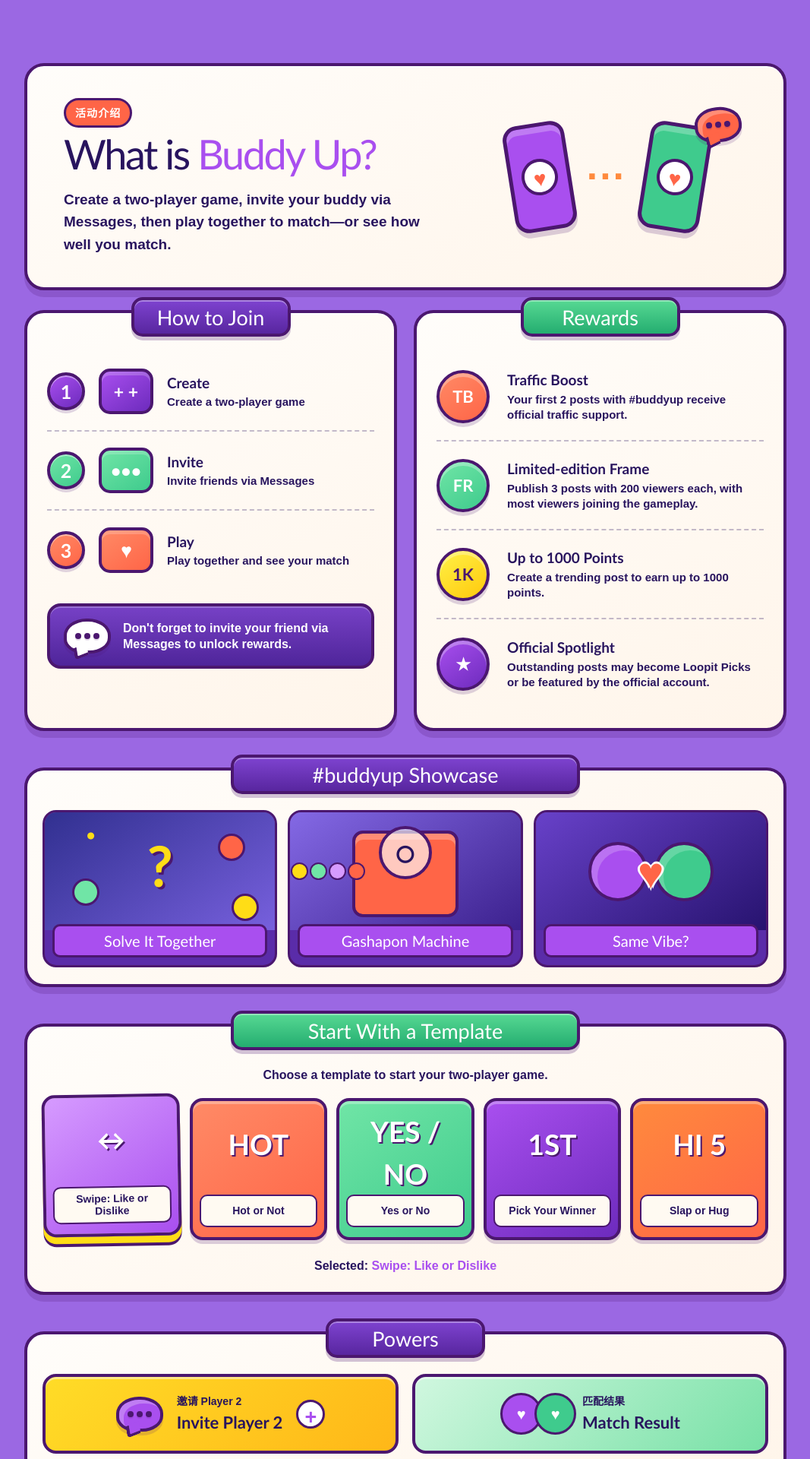
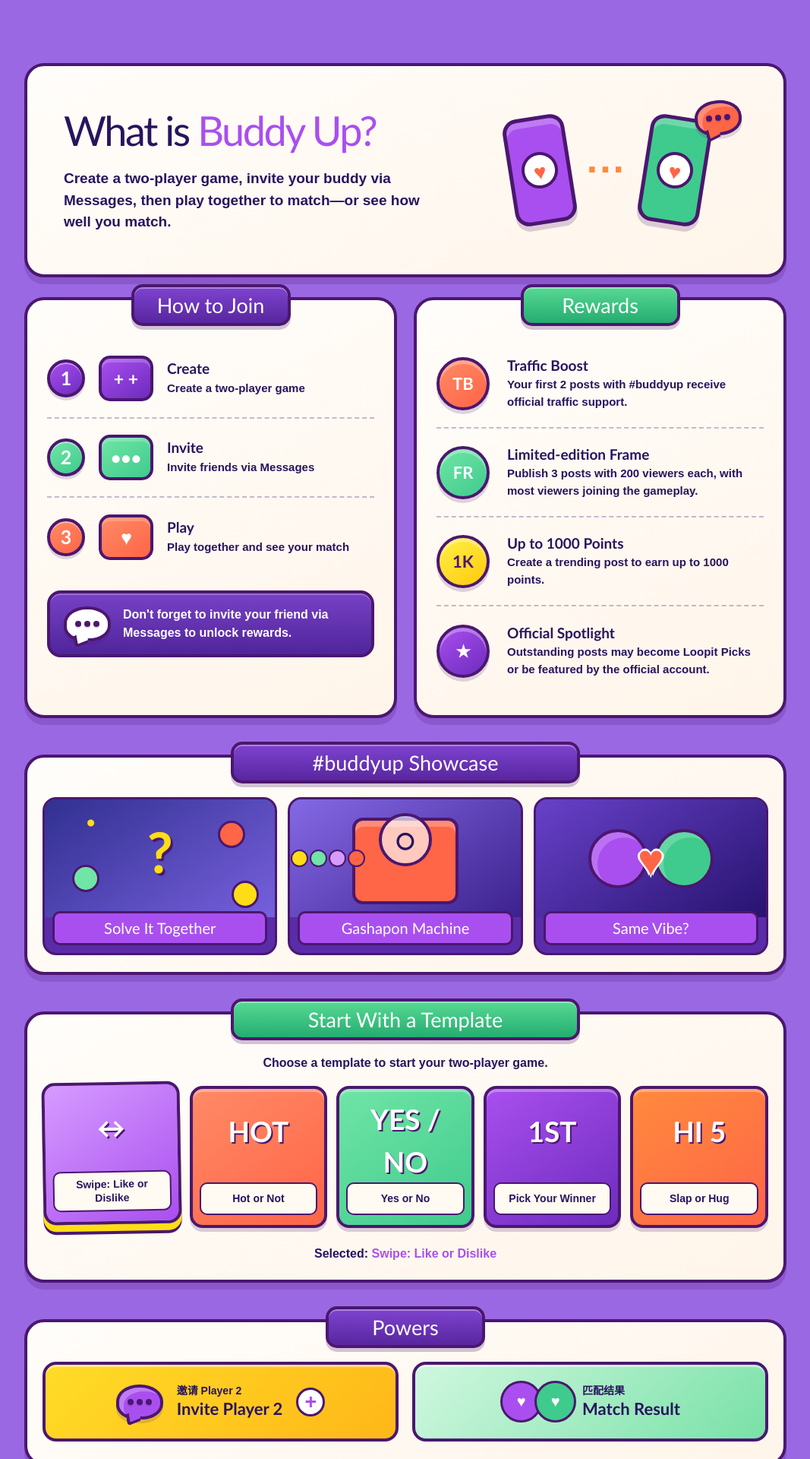
Before and after one commit to yhr502524848-boop/buddy-up-h5, a Next.js app: page / in a window 1280 px wide. Shown: the part 800-2720 px from the top of the page at 76% size, without its empty margins (106-1173 px from the left). Built offline with nearby package versions, Linux system fonts and the light colour scheme.

Commit message:
Standardize section line spacing

```diff
--- a/app/globals.css
+++ b/app/globals.css
@@ -14,6 +14,9 @@
   --cream: #fffaf2;
   --white: #fff;
   --page-bg: #9b68e3;
+  --leading-section-title: 1.15;
+  --leading-body: 1.5;
+  --leading-label: 1.25;
 }
 
 * { box-sizing: border-box; }
@@ -23,6 +26,7 @@
   background: var(--page-bg);
   color: var(--ink);
   font-family: "Arial Rounded MT Bold", "Trebuchet MS", Arial, sans-serif;
+  line-height: var(--leading-body);
 }
 main { background: var(--page-bg); }
 a { color: inherit; }
@@ -472,22 +476,10 @@
   align-items: center;
   padding: 42px 48px;
 }
-.eyebrow {
-  display: inline-block;
-  margin: 0 0 8px;
-  padding: 6px 12px;
-  color: white;
-  background: var(--coral);
-  border: 3px solid var(--outline);
-  border-radius: 999px;
-  font-size: 14px;
-  font-weight: 900;
-  letter-spacing: .08em;
-}
 .intro h2 {
   margin: 0 0 18px;
   font-size: clamp(32px, 5vw, 54px);
-  line-height: 1;
+  line-height: var(--leading-section-title);
   letter-spacing: -.045em;
 }
 .intro h2 span { color: var(--purple); }
@@ -497,7 +489,7 @@
   font-family: Arial, sans-serif;
   font-size: 19px;
   font-weight: 700;
-  line-height: 1.55;
+  line-height: var(--leading-body);
 }
 .buddy-scene {
   position: relative;
@@ -590,7 +582,7 @@
   border-radius: 15px;
   box-shadow: 0 5px 0 rgba(75,23,111,.25), inset 0 2px 0 rgba(255,255,255,.35);
 }
-.ribbon h2 { margin: 0; font-size: 27px; line-height: 1; text-align: center; }
+.ribbon h2 { margin: 0; font-size: 27px; line-height: var(--leading-section-title); text-align: center; }
 .purple-ribbon { background: linear-gradient(#7e43d0, #58269f); }
 .mint-ribbon { background: linear-gradient(#57d993, #24ad70); }
 .wide-ribbon { min-width: min(460px, 78vw); }
@@ -614,10 +606,10 @@
   font-family: Arial, sans-serif;
   font-size: 15px;
   font-weight: 700;
-  line-height: 1.3;
+  line-height: var(--leading-body);
 }
 .step-list b,
-.reward-list b { margin-bottom: 3px; font-family: "Arial Rounded MT Bold", "Trebuchet MS", Arial, sans-serif; font-size: 19px; color: var(--ink); }
+.reward-list b { margin-bottom: 3px; font-family: "Arial Rounded MT Bold", "Trebuchet MS", Arial, sans-serif; font-size: 19px; line-height: var(--leading-label); color: var(--ink); }
 .number-badge {
   width: 50px;
   height: 50px;
@@ -660,7 +652,7 @@
   border-radius: 18px;
   box-shadow: inset 0 2px 0 rgba(255,255,255,.25);
 }
-.reminder p { margin: 0; font-family: Arial, sans-serif; font-size: 16px; font-weight: 800; line-height: 1.35; }
+.reminder p { margin: 0; font-family: Arial, sans-serif; font-size: 16px; font-weight: 800; line-height: var(--leading-body); }
 .reward-list li {
   grid-template-columns: 76px 1fr;
   gap: 17px;
@@ -704,7 +696,7 @@
   border: 3px solid var(--outline);
   border-radius: 10px;
   font-size: clamp(14px, 2.8vw, 20px);
-  line-height: 1.1;
+  line-height: var(--leading-section-title);
   text-align: center;
 }
 .showcase-art { position: relative; min-height: 155px; overflow: hidden; }
@@ -730,6 +722,7 @@
   margin: 0 0 18px;
   font-family: Arial, sans-serif;
   font-weight: 700;
+  line-height: var(--leading-body);
   text-align: center;
 }
 .template-grid {
@@ -770,13 +763,13 @@
   border-radius: 10px;
   font-family: Arial, sans-serif;
   font-size: 14px;
-  line-height: 1.1;
+  line-height: var(--leading-label);
 }
 .template-card:hover { filter: brightness(1.05); transform: translateY(-3px); }
 .template-card:active { transform: translateY(2px); }
 .template-card:focus-visible { outline: 4px solid var(--yellow); outline-offset: 3px; }
 .template-card.selected { transform: translateY(-5px) rotate(-1deg); box-shadow: 0 9px 0 var(--yellow), 0 13px 0 var(--outline); }
-.selection { margin: 22px 0 0; text-align: center; font-family: Arial, sans-serif; font-weight: 700; }
+.selection { margin: 22px 0 0; text-align: center; font-family: Arial, sans-serif; font-weight: 700; line-height: var(--leading-body); }
 .selection strong { color: var(--purple); }
 
 .powers { padding-bottom: 28px; }
@@ -795,8 +788,8 @@
 .invite-power { background: linear-gradient(135deg, #ffdc27, #ffb718); }
 .match-power { background: linear-gradient(135deg, #d0f7df, #79e1a7); }
 .power-grid article > div:not(.match-faces) { display: flex; flex-direction: column; }
-.power-grid article span { font-family: Arial, sans-serif; font-size: 14px; font-weight: 700; }
-.power-grid article b { font-size: 22px; }
+.power-grid article span { font-family: Arial, sans-serif; font-size: 14px; font-weight: 700; line-height: var(--leading-label); }
+.power-grid article b { font-size: 22px; line-height: var(--leading-label); }
 .plus-badge { width: 38px; height: 38px; display: grid; place-items: center; border: 3px solid var(--outline); border-radius: 50%; background: white; color: var(--purple); font-size: 27px !important; }
 .match-faces { display: flex; }
 .match-faces i { width: 55px; height: 55px; display: grid; place-items: center; margin-right: -10px; color: white; background: var(--purple); border: 3px solid var(--outline); border-radius: 50%; font-style: normal; font-size: 20px; }
@@ -818,8 +811,8 @@
   border-radius: 26px;
   box-shadow: 0 9px 0 rgba(75,23,111,.28), inset 0 3px 0 rgba(255,255,255,.16);
 }
-.finale p { margin: 0 0 5px; color: var(--mint); font-size: 17px; font-weight: 900; }
-.finale h2 { margin: 0; font-size: clamp(27px, 5vw, 48px); line-height: 1; }
+.finale p { margin: 0 0 5px; color: var(--mint); font-size: 17px; font-weight: 900; line-height: var(--leading-body); }
+.finale h2 { margin: 0; font-size: clamp(27px, 5vw, 48px); line-height: var(--leading-section-title); }
 .final-cta { min-width: 260px; margin: 0; color: var(--ink); }
 .mobile-join { display: none; }
 .toast {
@@ -978,20 +971,14 @@
     gap: 16px;
     padding: 24px 16px 20px;
   }
-  .eyebrow {
-    margin-bottom: 8px;
-    padding: 4px 10px;
-    font-size: 12px;
-    line-height: 16px;
-  }
   .intro h2 {
     margin-bottom: 12px;
     font-size: 24px;
-    line-height: 1.15;
+    line-height: var(--leading-section-title);
   }
   .intro .section-copy > p:last-child {
     font-size: 14px;
-    line-height: 1.5;
+    line-height: var(--leading-body);
   }
 
   .two-column {
@@ -1009,7 +996,7 @@
   }
   .ribbon h2 {
     font-size: 20px;
-    line-height: 1.1;
+    line-height: var(--leading-section-title);
   }
   .step-list li,
   .reward-list li {
@@ -1022,13 +1009,13 @@
   .step-list li > span:last-child,
   .reward-list li > span:last-child {
     font-size: 13px;
-    line-height: 1.45;
+    line-height: var(--leading-body);
   }
   .step-list b,
   .reward-list b {
     margin-bottom: 2px;
     font-size: 16px;
-    line-height: 1.2;
+    line-height: var(--leading-label);
   }
   .number-badge {
     width: 44px;
@@ -1049,7 +1036,7 @@
   }
   .reminder p {
     font-size: 13px;
-    line-height: 1.45;
+    line-height: var(--leading-body);
   }
   .reward-list li {
     grid-template-columns: 64px 1fr;
@@ -1075,12 +1062,12 @@
     margin: -8px 8px 8px;
     padding: 8px;
     font-size: 16px;
-    line-height: 1.25;
+    line-height: var(--leading-section-title);
   }
   .template-hint {
     margin-bottom: 12px;
     font-size: 13px;
-    line-height: 1.5;
+    line-height: var(--leading-body);
   }
   .template-grid {
     gap: 8px;
@@ -1101,12 +1088,12 @@
     min-height: 40px;
     padding: 6px 4px;
     font-size: 12px;
-    line-height: 1.25;
+    line-height: var(--leading-label);
   }
   .selection {
     margin-top: 16px;
     font-size: 13px;
-    line-height: 1.5;
+    line-height: var(--leading-body);
   }
 
   .powers {
@@ -1122,11 +1109,11 @@
   }
   .power-grid article span {
     font-size: 12px;
-    line-height: 1.35;
+    line-height: var(--leading-label);
   }
   .power-grid article b {
     font-size: 16px;
-    line-height: 1.2;
+    line-height: var(--leading-label);
   }
 
   .finale {
@@ -1138,11 +1125,11 @@
   .finale p {
     margin-bottom: 4px;
     font-size: 13px;
-    line-height: 1.4;
+    line-height: var(--leading-body);
   }
   .finale h2 {
     font-size: 26px;
-    line-height: 1.1;
+    line-height: var(--leading-section-title);
   }
   .mobile-join {
     padding: 8px 16px max(8px, env(safe-area-inset-bottom));
--- a/app/page.tsx
+++ b/app/page.tsx
@@ -108,7 +108,6 @@
       <div id="content" className="event-shell">
         <section className="intro candy-card" aria-labelledby="intro-title">
           <div className="section-copy">
-            <p className="eyebrow">活动介绍</p>
             <h2 id="intro-title">What is <span>Buddy Up?</span></h2>
             <p>Create a two-player game, invite your buddy via Messages, then play together to match—or see how well you match.</p>
           </div>
```
